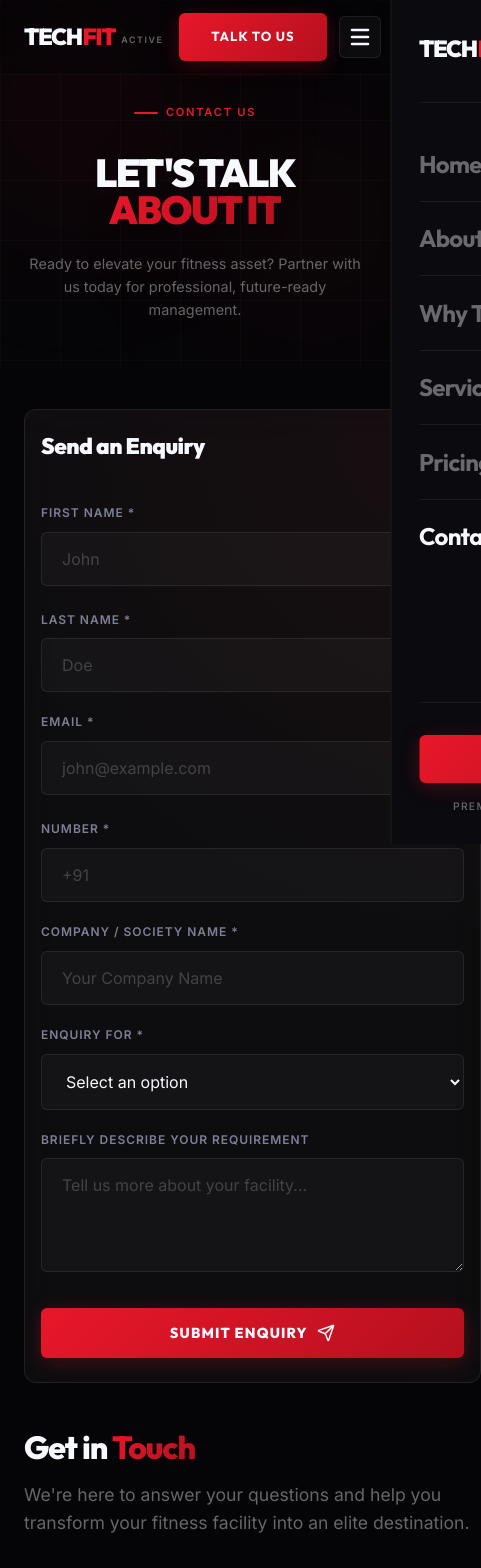
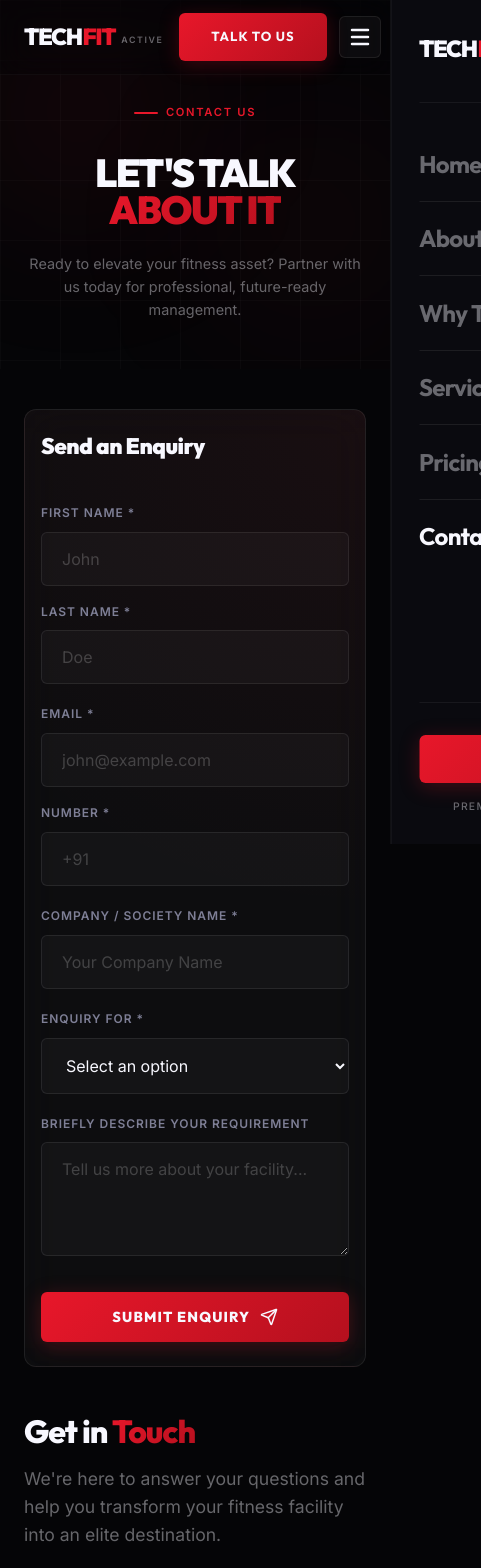
Before and after one commit to rahilmemdani/tech-fit, a React (Vite) app: page /contact in a window 390 px wide. Shown: the top 1568 px of the page, 481 px wide, since content can reach past the window. Built offline with nearby package versions, Linux system fonts and the light colour scheme.

Commit message:
Fixed mobile view

```diff
--- a/src/pages/Contact.css
+++ b/src/pages/Contact.css
@@ -3,6 +3,7 @@
 .contact-page {
     background: var(--color-black);
     color: var(--color-white);
+    overflow-x: hidden;
 }
 
 /* ── HERO ── */
@@ -86,6 +87,11 @@
         gap: 3.5rem;
         max-width: 650px;
         margin: 0 auto;
+    }
+
+    .contact-grid>* {
+        min-width: 0;
+        max-width: 100%;
     }
 
     .contact-form-wrapper {
@@ -252,6 +258,9 @@
     font-family: inherit;
     font-size: 1rem;
     transition: all 0.3s ease;
+    width: 100%;
+    max-width: 100%;
+    box-sizing: border-box;
 }
 
 .form-group input::placeholder,
@@ -282,6 +291,8 @@
     font-size: 1rem;
     font-weight: 800;
     justify-content: center;
+    width: 100%;
+    box-sizing: border-box;
 }
 
 /* ── RESPONSIVE ── */
@@ -289,6 +300,11 @@
     .contact-grid {
         grid-template-columns: 1fr;
         gap: 3rem;
+    }
+
+    .contact-form-wrapper {
+        max-width: 100%;
+        overflow: hidden;
     }
 }
 
@@ -302,7 +318,13 @@
     }
 
     .contact-form-wrapper {
-        padding: 2.5rem 1.5rem;
+        padding: 2rem 1.25rem;
+        max-width: 100%;
+        overflow: hidden;
+    }
+
+    .contact-grid {
+        max-width: 100%;
     }
 
     .info-card {
@@ -354,12 +376,23 @@
 
     .info-card__content p {
         font-size: 0.95rem;
-        word-break: break-all;
+        word-break: break-word;
+        overflow-wrap: anywhere;
     }
 
     .contact-form-wrapper {
         padding: 1.5rem 1rem;
         border-radius: var(--radius-md);
+        max-width: 100%;
+        overflow: hidden;
+    }
+
+    .contact-form {
+        max-width: 100%;
+    }
+
+    .form-row {
+        gap: 1rem;
     }
 
     .btn-submit {
```
